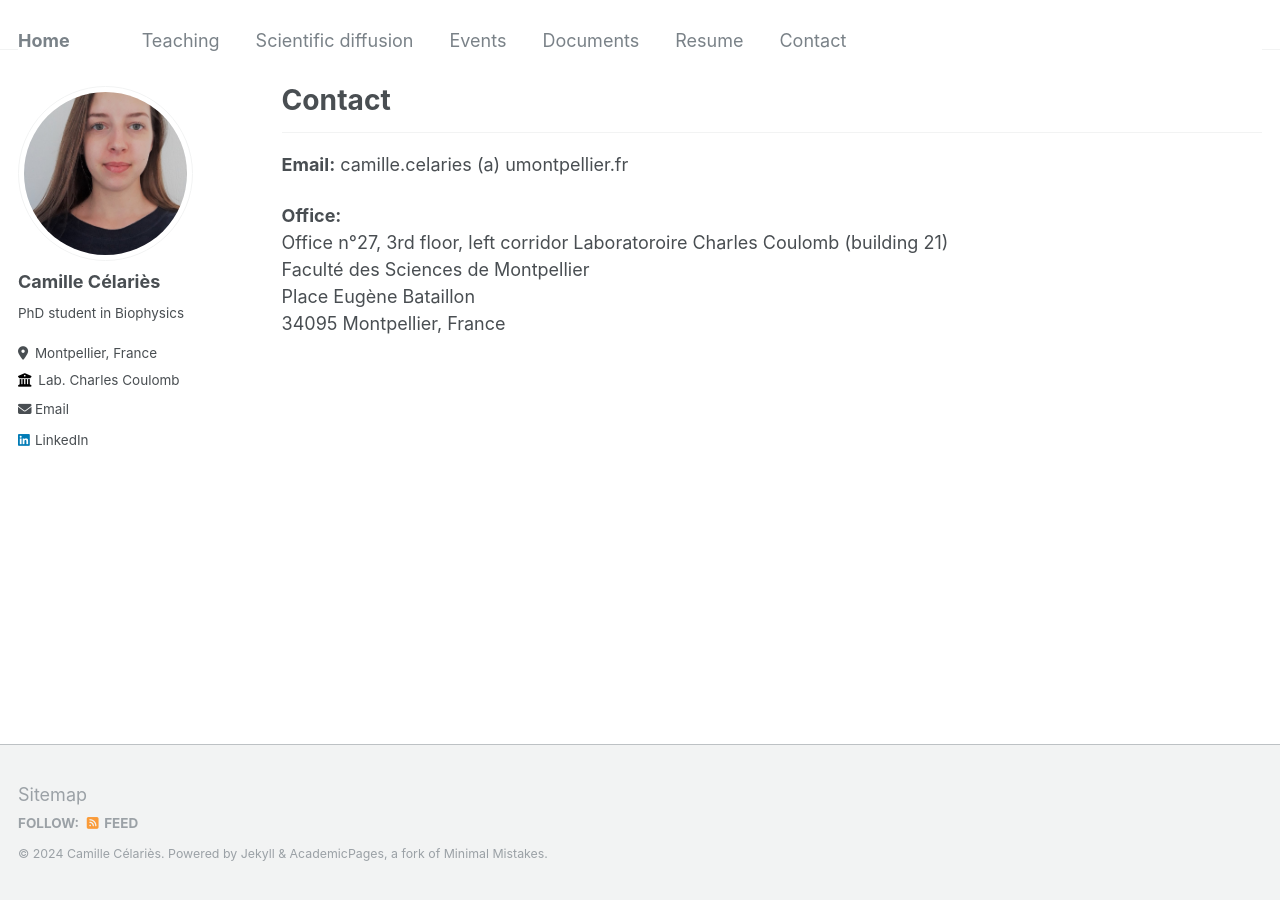
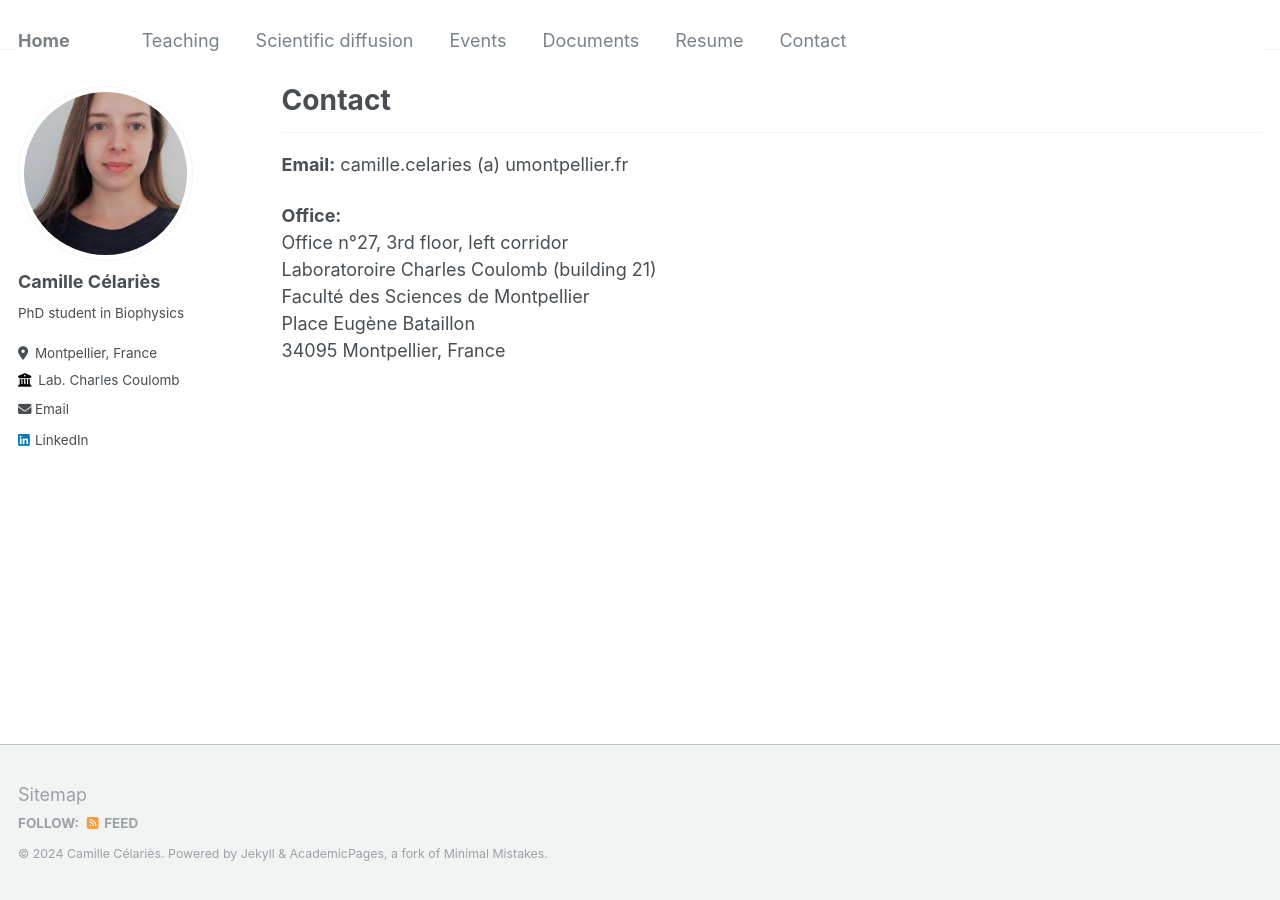
Before and after one commit to camillecelaries/camillecelaries.github.io, a Jekyll site: the page built from _pages/contact.md, in a window 1280 px wide. Built offline with Jekyll 4.4.1, drawn with Linux system fonts in a browser that asks for light colours.

```diff
--- a/_pages/contact.md
+++ b/_pages/contact.md
@@ -13,7 +13,7 @@ redirect_from:
 
 <b>Office:</b>
 <br>Office n°27, 3rd floor, left corridor
-Laboratoroire Charles Coulomb (building 21)
+<br>Laboratoroire Charles Coulomb (building 21)
 <br>Faculté des Sciences de Montpellier
 <br>Place Eugène Bataillon
 <br>34095 Montpellier, France
```
